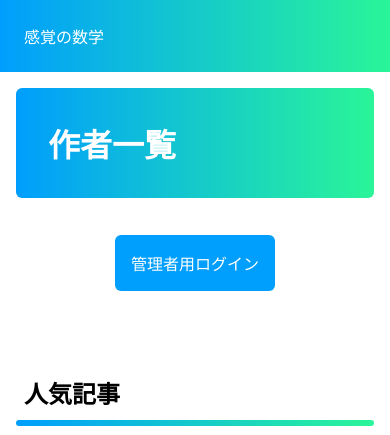
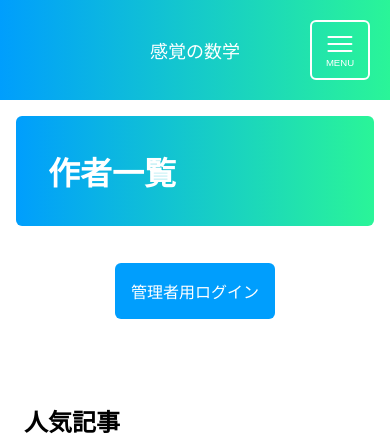
Before and after one commit to kanyamo/mysite_math, a Django app: page /author-list/ in a window 390 px wide. Shown: the top 435 px of the page. Run offline with Django 4.2, Linux system fonts and the light colour scheme; data that the repository does not hold is empty.

Commit message:
ハンバーガーメニューの実装

```diff
--- a/core/static/core/css/base.css
+++ b/core/static/core/css/base.css
@@ -16,13 +16,16 @@ nav {
     background-image: linear-gradient(to left, #2af598 0%, #009efd 100%);
 }
 
+
 .navbar-list {
     margin: 0;
     padding: 0;
+    display: flex;
+    justify-content: center;
 }
 
 li.navbar-list-item {
-    display: inline-block;
+    display: block;
     list-style: none;
 }
 
@@ -33,8 +36,94 @@ li.navbar-list-item {
 }
 
 .navbar-nav-title {
-    padding: 1.5em;
+    padding: 1.5rem;
     margin: 0;
+    text-align: center;
+}
+
+.navigation-home-container {
+    position: relative;
+    width: 100%;
+    height: 100px;
+}
+
+.navigation-home {
+    position: absolute;
+    left: 50%;
+    top: 50%;
+    transform: translate(-50%, -50%);
+    height: fit-content;
+}
+
+.navigation-title-home {
+    font-size: large;
+    padding: 1.5rem;
+}
+
+
+.open-button-container {
+    position: absolute;
+    height: 60%;
+    aspect-ratio: 1;
+    border: 2px solid white;
+    border-radius: 6px;
+    top: 50%;
+    right: 20px;
+    transform: translate(0, -50%);
+}
+.open-button {
+    position: relative;
+    width: 100%;
+    height: 100%;
+}
+
+.open-button .menu-line {
+    transition: all .4s;
+    position: absolute;
+    left: 50%;
+    transform: translateX(-50%);
+    height: 2px;
+    border-radius: 5px;
+    background-color: #fff;
+    width: 45%;
+}
+
+.open-button .menu-line:nth-of-type(1) {
+    top: calc(25%);
+}
+
+.open-button .menu-line:nth-of-type(2) {
+    top: calc(25% + 7px);
+}
+
+.open-button .menu-line:nth-of-type(3) {
+    top: calc(25% + 14px);
+}
+
+.open-button .help-text::after {
+    content: "MENU";
+    position: absolute;
+    top: calc(25% + 21px);
+    left: 50%;
+    transform: translateX(-50%);
+    font-size: 0.6rem;
+    color: white;
+}
+
+.open-button.active .menu-line:nth-of-type(1) {
+    transform: translate(-50%, 7px) rotate(-45deg);
+}
+
+.open-button.active .menu-line:nth-of-type(2) {
+    opacity: 0;
+}
+
+.open-button.active .menu-line:nth-of-type(3) {
+    transform: translate(-50%, -7px) rotate(45deg);
+}
+
+.open-button.active .help-text::after {
+    content: "CLOSE";
 }
 
 .wrapper {
@@ -73,6 +162,22 @@ li.navbar-list-item {
     padding: 1em;
     margin:1em 0.5em;
     border-radius: 6px;
+}
+
+@media (min-width: 701px){
+    .open-button-container {
+        display: none;
+    }
+}
+
+@media (max-width: 700px){
+    .navbar-list-hidden {
+        display: none;
+    }
+
+    .navbar-list {
+        flex-direction: column;
+    }
 }
 
 
--- /dev/null
+++ b/core/static/core/js/navbar.js
@@ -0,0 +1,9 @@
+console.log('ナビゲーションのjs動作確認（要削除）');
+const open_btn = document.getElementById('open-button');
+const navbar_list = document.getElementById('navbar-list');
+const help_text = document.getElementById('help-text');
+open_btn.addEventListener('click', ()=>{
+    console.log('ボタンが押された');
+    navbar_list.classList.toggle('navbar-list-hidden');
+    open_btn.classList.toggle('active');
+});
--- a/core/templates/core/base/base.html
+++ b/core/templates/core/base/base.html
@@ -19,15 +19,23 @@
 <body>
     <header>
         <nav>
-            <ul class="navbar-list">
-                <li class="navbar-list-item">
-                    <a class="navbar-nav" href="{% url 'core:index' %}">
-                        <p class="navbar-nav-title">感覚の数学</p>
-                    </a>
-                </li>
+            <div class="navigation-home-container">
+                <a class="navbar-nav navigation-home" href="{% url 'core:index' %}">
+                    <p class="navbar-nav-title navigation-title-home">感覚の数学</p>
+                </a>
+                <div class="open-button-container">
+                    <div class="open-button" id="open-button">
+                        <span class="menu-line"></span>
+                        <span class="menu-line"></span>
+                        <span class="menu-line"></span>
+                        <span class="help-text" id="help-text"></span>
+                    </div>
+                </div>
+            </div>
+            <ul class="navbar-list navbar-list-hidden" id="navbar-list">
                 {% for category in root_categories %}
                 <li class="navbar-list-item">
-                    <a class="navbar-nav" href="{% url 'core:category-detail' category.inner_name %}">
+                    <a class="navbar-nav category" href="{% url 'core:category-detail' category.inner_name %}">
                         <p class="navbar-nav-title">{{ category.name }}</p>
                     </a>
                 </li>
@@ -88,6 +96,7 @@
         </ul>
     </footer>
     {% block scripts %}
+    <script type="text/javascript" src="{% static 'core/js/navbar.js' %}"></script>
     {% endblock %}
 </body>
 </html>
```
